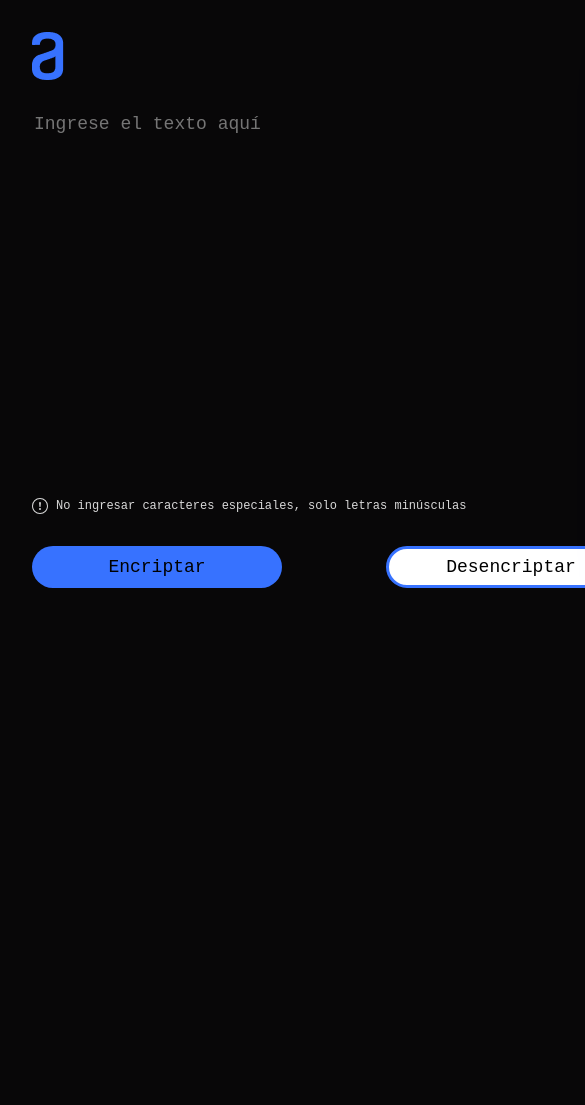
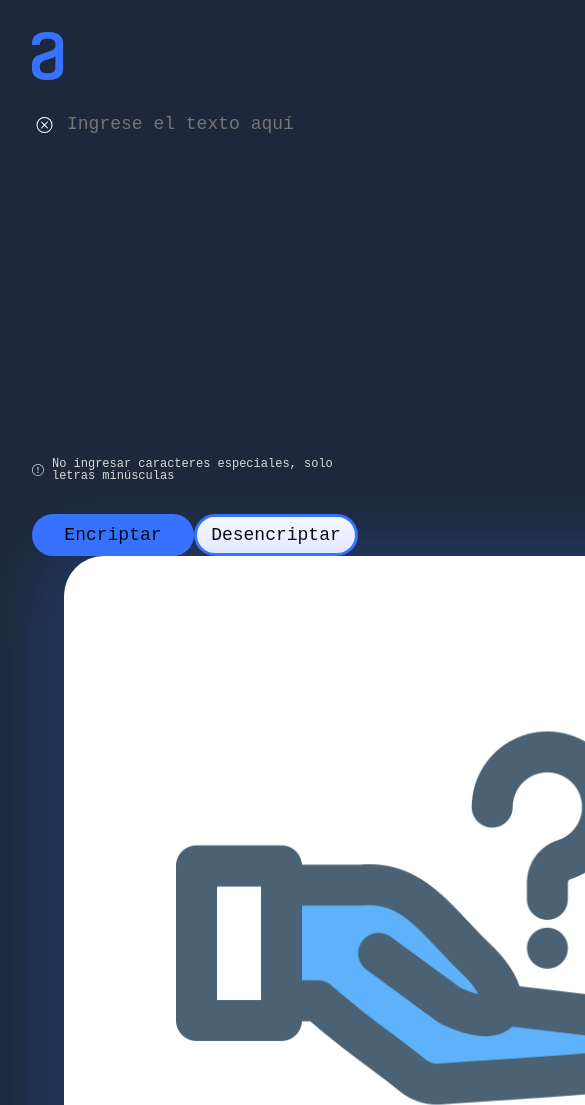
Before and after one commit to 1Aime1/Encriptador-Alura, a plain HTML site: page index.html in a window 390 px wide. Shown: the top 1105 px of the page, 585 px wide, since content can reach past the window. Before the commit the page ends 844 px from the top, so only its background shows below. Drawn offline with nearby package versions, Linux system fonts and the light colour scheme.

Commit message:
Cambios responsive uno

```diff
--- /dev/null
+++ b/css/responsive.css
@@ -0,0 +1,140 @@
+@import url('variables.css');
+
+@media screen and (min-width: 1920px) {
+
+    /*General ----------------------------*/
+    h2{
+        font-size: var(--grande-pc);
+    }
+
+    p{
+        font-size: var(--normal-pc);
+    }
+
+    button{
+        font-size: var(--normal-pc);
+    }
+
+    body{
+        margin-top: var(--rem6);
+        margin-bottom: var(--rem6);
+        margin-left: var(--rem6);
+    }
+
+    /*--------------------------------------*/
+    .encripta__text{
+        height:  610px;
+        width: 600px;
+        font-size: var(--normal-pc);
+    }
+
+    .desencripta{
+        padding: 7rem;
+        height: 610px;
+    }
+
+    .desencripta__img{
+        width: 500px;
+    }
+}
+
+
+@media screen and (max-width: 1920px) {
+
+    /*General ----------------------------*/
+    h2{
+        font-size: var(--grande-pc);
+    }
+
+    p{
+        font-size: var(--normal-pc);
+    }
+
+    button{
+        font-size: var(--normal-pc);
+    }
+
+    body{
+        margin-top: var(--rem6);
+        margin-bottom: var(--rem6);
+        margin-left: var(--rem6);
+    }
+
+    /*--------------------------------------*/
+    .encripta__text{
+        height:  610px;
+        width: 600px;
+        font-size: var(--normal-pc);
+    }
+
+    .desencripta{
+        padding: 7rem;
+        height: 610px;
+    }
+
+    .desencripta__img{
+        width: 500px;
+    }
+}
+
+@media screen and (max-width: 1564px) {
+    /*General ----------------------------*/
+    h2{
+        font-size: var(--grande);
+    }
+
+    p{
+        font-size: var(--normal);
+    }
+
+    button{
+        font-size: var(--normal);
+    }
+
+    /*----------------------------------*/
+    .encripta__text{
+        font-size: var(--normal);
+    }
+}
+
+@media screen and (max-width: 1564px) {
+    /*General ----------------------------*/
+    body{
+        margin-top: var(--rem2);
+        margin-bottom: var(--rem2);
+        margin-left: var(--rem2);
+    }
+
+}
+
+@media screen and (max-width: 769px) {
+
+    /*General ---------------------------*/
+    body{
+        margin-top: var(--rem2);
+        margin-right: var(--rem2);
+        margin-left: var(--rem2);
+        margin-bottom: 0;
+    }
+
+    /* -------------------------------*/
+    .encriptador{
+        display: flex;
+        flex-direction: column;
+    }
+
+    .encripta__text{
+        height:  310px;
+        width: 600px;
+    }
+
+    .desencripta{
+        padding: 7rem;
+        height: 610px;
+    }
+
+    .desencripta__img{
+        width: 500px;
+    }
+
+}
--- a/css/style.css
+++ b/css/style.css
@@ -4,7 +4,7 @@
 body{
     background-color: var(--background-letra-N);
     font-family: var(--font);
-    margin-top: var(--rem2);
+    margin-top: var(--rem2); /*-------------*/
     margin-bottom: var(--rem2);
     margin-left: var(--rem2);
 }
@@ -79,12 +79,16 @@
     height: 48px;
 }
 
+.encripta__grupo__text{
+    display: flex;
+}
+
 .encripta__text{
     font-family: var(--font);
     background-color: transparent;
     border: none;
     font-size: var(--normal);
-    height: 350px;
+    height: 350px; /*-------------*/
     width: 600px;
     color: var(--background-letra-B);
     appearance: none;
@@ -106,29 +110,7 @@
 .encripta__grupo__p > svg{
     margin-right: var(--rem05);
 }
-.desencripta__tooltip {
-    position: relative;
-    display: inline-block;
-    cursor: pointer;
-}
-.desencripta__tooltip:hover .desencripta__tooltiptext {
-    visibility: visible;
-}
-.desencripta__tooltiptext{
-    visibility: hidden;
-    background-color: var(--secundario-B);
-    color: var(--background-letra-N);
-    text-align: center;
-    border-radius: var(--border-radio);
-    padding: var(--rem05);
-    position: absolute;
-    z-index: 1;
-    bottom: 5%;
-    left: 20%;
-    margin-left: -60px;
-    opacity: 0.9;
-    transition: opacity 0.4s;
-}
+
 
 .encripta__botones{
     width: 100%;
@@ -157,12 +139,11 @@
 
 /*Desencripta*/
 .desencripta{
-    width: 100%;
+    width: 100%; /*-----*/
     height: 400px;
     display: flex;
     flex-direction: column;
     margin-left: var(--rem2);
-    font: 1em sans-serif;
     background-color: var(--background-letra-B);
     box-shadow: var(--sombra-principal);
     padding: 5rem;
@@ -171,8 +152,32 @@
     gap: var(--rem05);
 }
 
+.desencripta__tooltip {
+    position: relative;
+    display: inline-block;
+    cursor: pointer;
+}
+.desencripta__tooltip:hover .desencripta__tooltiptext {
+    visibility: visible;
+}
+.desencripta__tooltiptext{
+    visibility: hidden;
+    background-color: var(--secundario-B);
+    color: var(--background-letra-N);
+    text-align: center;
+    border-radius: var(--border-radio);
+    padding: var(--rem05);
+    position: absolute;
+    z-index: 1;
+    bottom: 5%;
+    left: 20%;
+    margin-left: -60px;
+    opacity: 0.9;
+    transition: opacity 0.4s;
+}
+
 .desencripta__text{
-    overflow: auto;
+    overflow: visible;
 }
 
 .desencripta__img{
@@ -193,6 +198,16 @@
     transition: 0.4s all !important;
 }
 
-.desencripta__iconCopy:hover{
+.encripta__iconDelate{
+    width: 25px;
+    margin-top: 0.3rem;
+    margin-right: var(--rem05);
+    color: var(--background-letra-B);
+    cursor: pointer;
+    transition: 0.4s all !important;
+}
+
+.desencripta__iconCopy:hover,
+.encripta__iconDelate:hover{
     color: var(--principal);
 }
--- a/css/variables.css
+++ b/css/variables.css
@@ -1,10 +1,10 @@
 :root{
     /*Colores---------------------------------------------------------*/
     --principal: #3772ff;
-    --background-letra-N: #080708;
+    --background-letra-N: #1D293A;
     --background-letra-B :#fff;
 
-    --secundario-N: rgba(8, 7, 8, 0.70);
+    --secundario-N: rgba(29, 41, 58, 0.70);
     --secundario-B: #d9d9d9;
 
     /*Letra-----------------------------------------------------------*/
@@ -15,6 +15,9 @@
     --grande: 32px;
     --normal: 18px;
 
+    --grande-pc: 40px;
+    --normal-pc: 24px;
+
     --grande-m: 20px;
     --normal-m: 12px;
     --pequeño-m: 10px;
@@ -22,20 +25,18 @@
     /*Espacios--------------------------------------------------------*/
     --rem05: 0.5rem;
     --rem1: 1rem;
-    --rem1-5: 1.5rem;
+    --rem1-5:1.5rem;
     --rem2: 2rem;
+    --rem6: 6rem;
 
     /*Sobras y borders------------------------------------------------*/
-    --borde-linea: 3px solid #3772FF;
+    --borde-linea: 3px solid var(--principal);
     --border-radio: 40px;
 
-    --sombra-principal: 1px 11px 57px 32px rgba(55, 114, 255, 0.30);
+    --sombra-principal: 1px 11px 57px 32px rgba(55, 114, 255, 0.20);
     --sombra-boton: 0px 4px 16px 7px rgba(55, 114, 255, 0.41);
 
-    --sombra-principal-T: 0px -8px 128px 0px rgba(55, 114, 255, 0.80);
-    --sombra-principal-M: 0px -6px 73px 0px #3772FF;
-
-
+    --sombra-principal-T:
 
 
 }
--- a/index.html
+++ b/index.html
@@ -17,6 +17,7 @@
     <link rel="stylesheet" type="text/css" href="css/reset.css">
     <link rel="stylesheet" type="text/css" href="css/variables.css">
     <link rel="stylesheet" type="text/css" href="css/style.css">
+    <link rel="stylesheet" type="text/css" href="css/responsive.css">
 
 
 
@@ -30,7 +31,13 @@
     <div class="encriptador">
         <div class="encripta">
             <img class="logo__alura" src="img/logo_alura.png" alt="Logo-Alura">
-            <textarea id="encripta" class="encripta__text" placeholder="Ingrese el texto aquí" autofocus></textarea>
+            <div class="encripta__grupo__text">
+                <svg class="encripta__iconDelate" xmlns="http://www.w3.org/2000/svg" width="16" height="16" fill="currentColor" class="bi bi-x-circle" viewBox="0 0 16 16">
+                    <path d="M8 15A7 7 0 1 1 8 1a7 7 0 0 1 0 14zm0 1A8 8 0 1 0 8 0a8 8 0 0 0 0 16z"/>
+                    <path d="M4.646 4.646a.5.5 0 0 1 .708 0L8 7.293l2.646-2.647a.5.5 0 0 1 .708.708L8.707 8l2.647 2.646a.5.5 0 0 1-.708.708L8 8.707l-2.646 2.647a.5.5 0 0 1-.708-.708L7.293 8 4.646 5.354a.5.5 0 0 1 0-.708z"/>
+                </svg>
+                <textarea id="encripta" class="encripta__text" placeholder="Ingrese el texto aquí" autofocus></textarea>
+            </div>
                 <p class="encripta__grupo__p">
                     <svg xmlns="http://www.w3.org/2000/svg" width="16" height="16" fill="currentColor" class="bi bi-exclamation-circle" viewBox="0 0 16 16">
                         <path d="M8 15A7 7 0 1 1 8 1a7 7 0 0 1 0 14zm0 1A8 8 0 1 0 8 0a8 8 0 0 0 0 16z"/>
```
